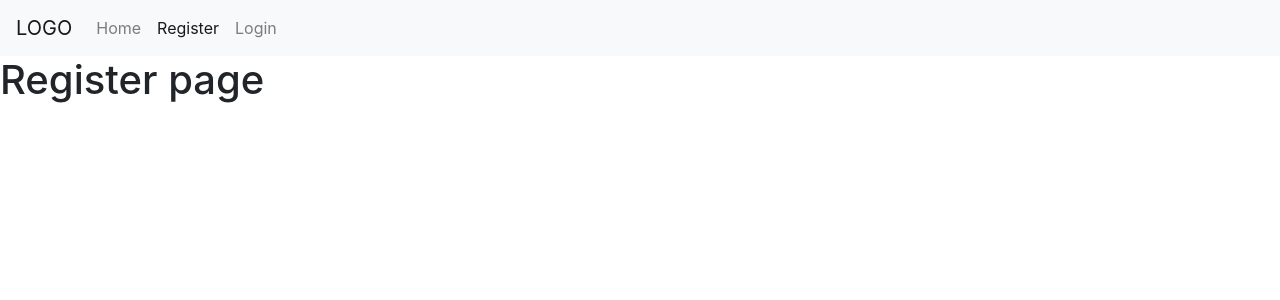
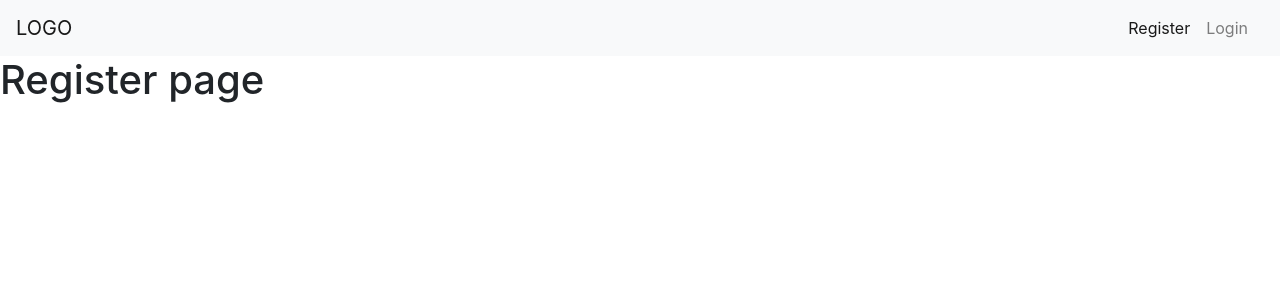
Before and after one commit to JoakimTeixeira/user-authentication-client, a React (Create React App) app: page /register in a window 1280 px wide. Shown: the top 300 px of the page. Built offline with nearby package versions, Linux system fonts and the light colour scheme.

Commit message:
Change navbar links

```diff
--- a/src/components/NavBar.jsx
+++ b/src/components/NavBar.jsx
@@ -9,15 +9,12 @@ const NavBar = () => {
         LOGO
       </Navbar.Brand>
       <Navbar.Toggle aria-controls="basic-navbar-nav" />
-      <Navbar.Collapse id="basic-navbar-nav">
-        <Nav className="mr-auto">
-          <Nav.Link as={NavLink} to="/" exact>
-            Home
-          </Nav.Link>
-          <Nav.Link as={NavLink} to="/register">
+      <Navbar.Collapse id="basic-navbar-nav" className="justify-content-end">
+        <Nav className="mr-2">
+          <Nav.Link as={NavLink} to="/register" exact>
             Register
           </Nav.Link>
-          <Nav.Link as={NavLink} to="/login">
+          <Nav.Link as={NavLink} to="/login" exact>
             Login
           </Nav.Link>
         </Nav>
```
